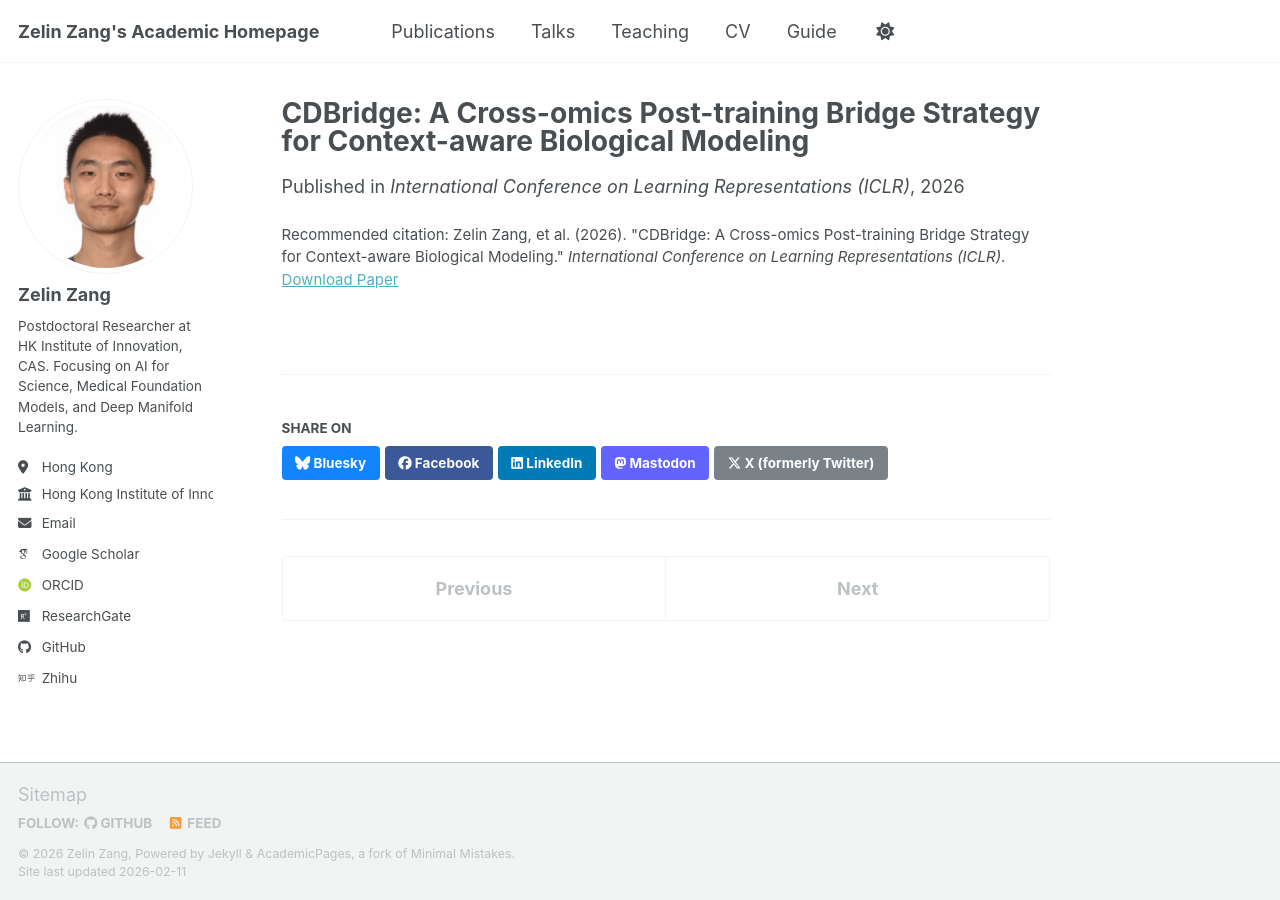
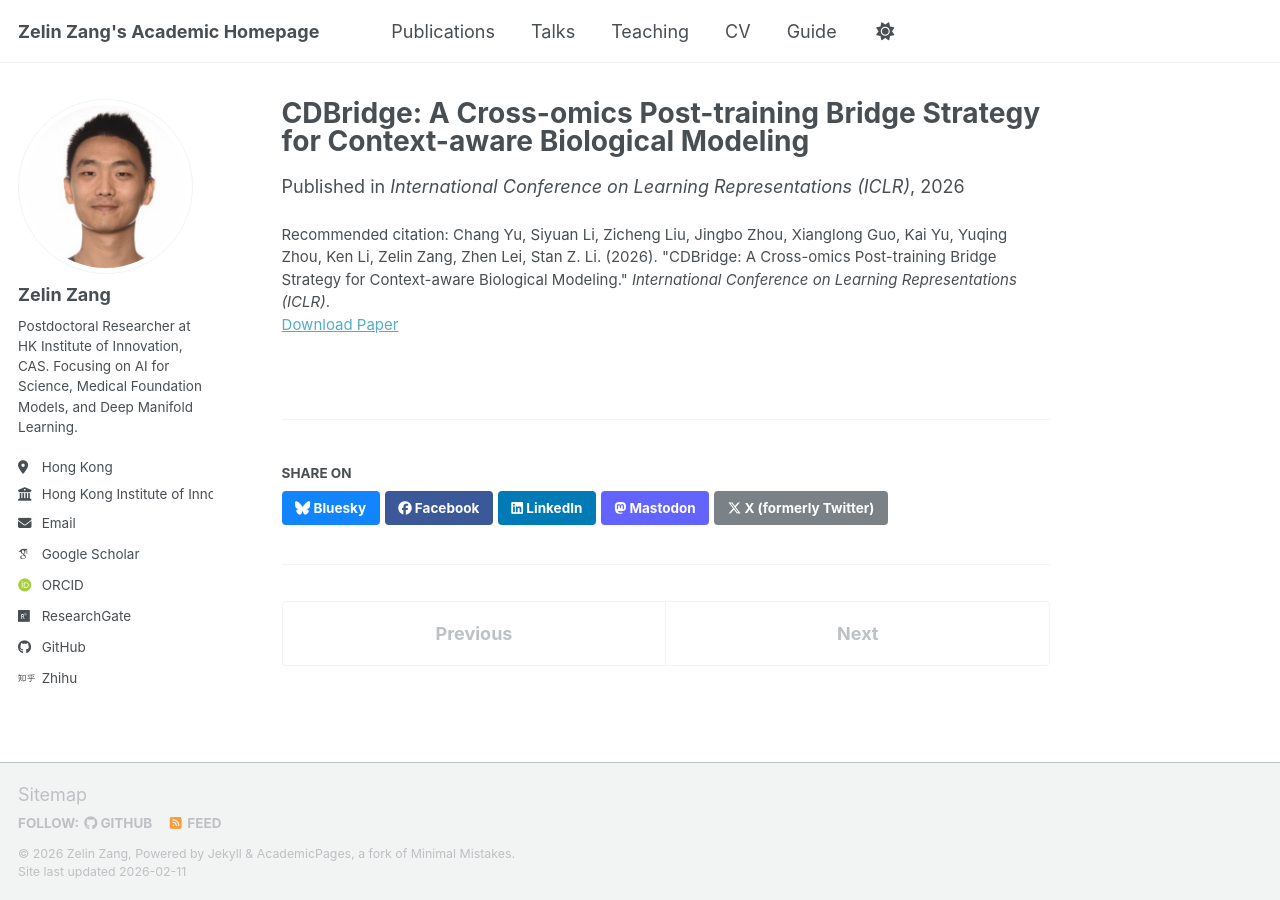
Before and after one commit to zangzelin/zangzelin.github.io, a Jekyll site: the page built from _publications/CDBridge.md, in a window 1280 px wide. Built offline with Jekyll 4.4.1, drawn with Linux system fonts in a browser that asks for light colours; some web fonts are replaced; a script bundle is joined from its source files by our own code; library files that are not in the unit come from our copies.

Commit message:
Update author details and citation for CDBridge publication; refine news section to list both CDBridge and Doloris papers accepted at ICLR 2026.

```diff
--- a/_publications/CDBridge.md
+++ b/_publications/CDBridge.md
@@ -3,9 +3,9 @@ title: "CDBridge: A Cross-omics Post-training Bridge Strategy for Context-aware
 collection: publications
 category: conferences
 permalink: /publication/2026-iclr-cdbridge
-excerpt: '<b>Zelin Zang</b>, et al., <i>International Conference on Learning Representations (ICLR)</i>, 2026, <span class="badge">Top Conference</span>'
+excerpt: 'Chang Yu, Siyuan Li, Zicheng Liu, Jingbo Zhou, Xianglong Guo, Kai Yu, Yuqing Zhou, Ken Li, <b>Zelin Zang</b>, Zhen Lei, Stan Z. Li, <i>International Conference on Learning Representations (ICLR)</i>, 2026, <span class="badge">Poster</span>, <span class="badge">Corresponding Author</span>'
 date: 2026-04-25
 venue: 'International Conference on Learning Representations (ICLR)'
 paperurl: 'https://openreview.net/forum?id=Hk4Fb6kaYF'
-citation: 'Zelin Zang, et al. (2026). &quot;CDBridge: A Cross-omics Post-training Bridge Strategy for Context-aware Biological Modeling.&quot; <i>International Conference on Learning Representations (ICLR)</i>.'
+citation: 'Chang Yu, Siyuan Li, Zicheng Liu, Jingbo Zhou, Xianglong Guo, Kai Yu, Yuqing Zhou, Ken Li, Zelin Zang, Zhen Lei, Stan Z. Li. (2026). &quot;CDBridge: A Cross-omics Post-training Bridge Strategy for Context-aware Biological Modeling.&quot; <i>International Conference on Learning Representations (ICLR)</i>.'
 ---
```
Also changed, not shown: _pages/about.md (+1 -1 lines), _publications/Doloris.md (added, +11 -0 lines).
